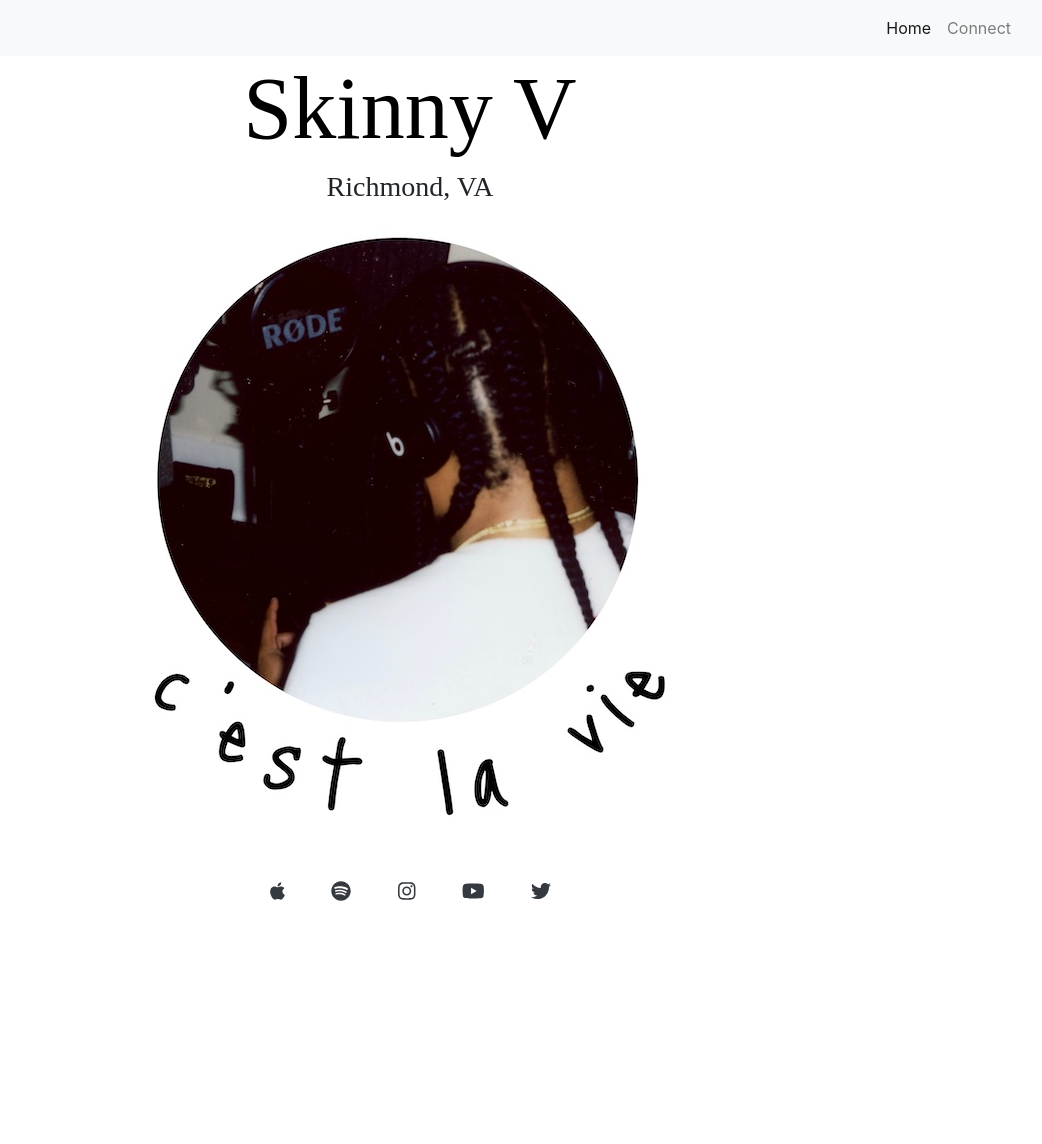
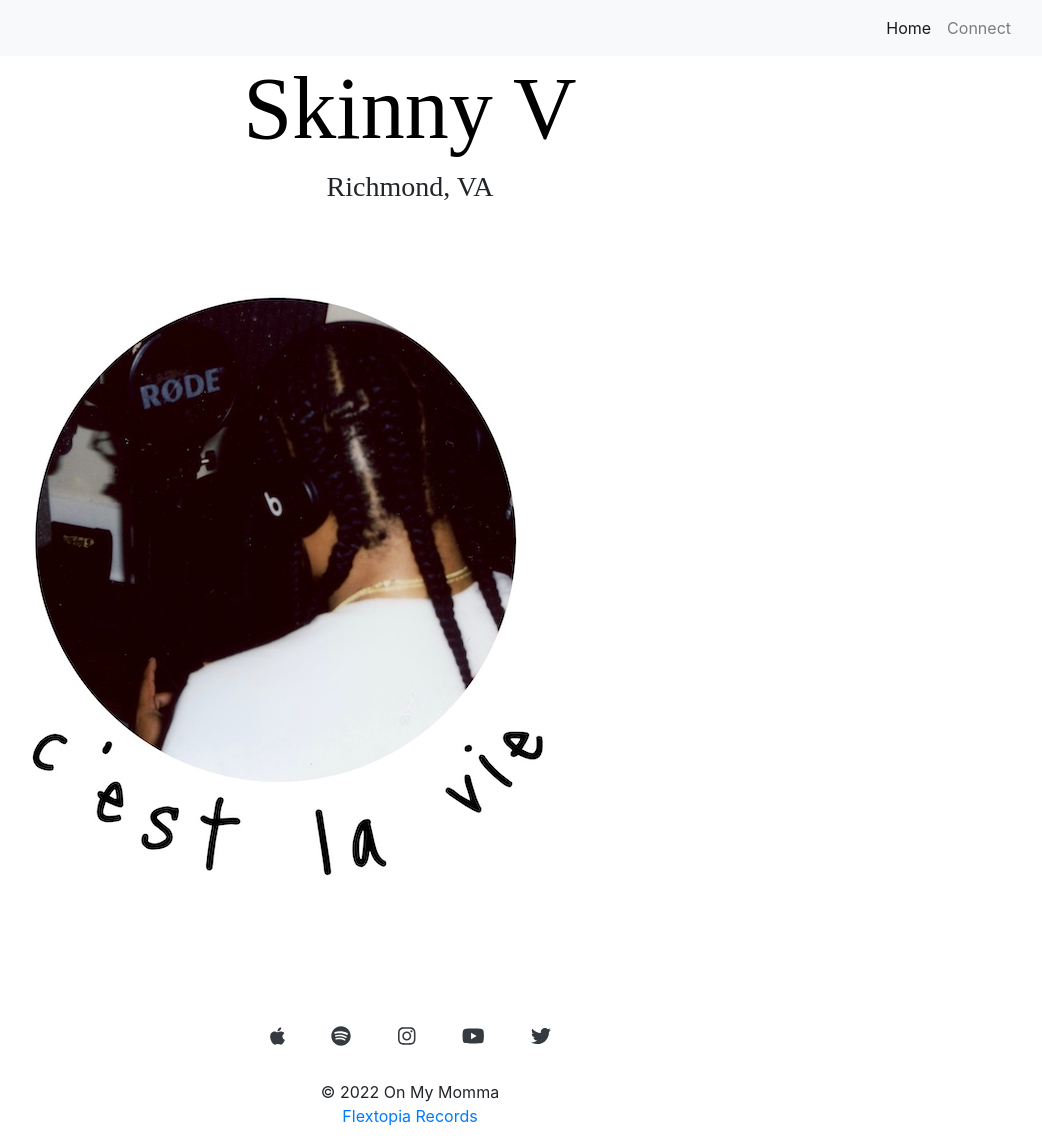
Before and after one commit to rossgordon19/East-Side-Skinny, a website: page index.html in a window 1280 px wide. Shown: the whole page, without its empty margins (230-1272 px from the left). Before the commit the page ends 943 px from the top, so only its background shows below. Drawn offline with nearby package versions, Linux system fonts and the light colour scheme; a web font is replaced by a local one.

Commit message:
header image update

```diff
--- a/css/styles.css
+++ b/css/styles.css
@@ -51,3 +51,11 @@ p {
     font-family: 'Mansalva';
     color: black;
 }
+
+#socials {
+    margin-top: 85px;
+}
+
+#header-img {
+    margin-top: 60px;
+}
--- a/index.html
+++ b/index.html
@@ -83,12 +83,12 @@
 
     <!-- Header Image -->
     <div class="container-fluid col-sm-8 col-lg-10">
-        <img src="/img/c'est la vie.jpg" class="img-fluid" id="studio" alt="Studio" />
+        <img src="/img/c'est la vie.jpg" class="img-fluid" id="header-img" alt="Studio" />
     </div>
 
-    <div class="container pt-4">
+    <div class="container pt-4" id="socials">
         <!-- Social media -->
-        <section class="mb-4 text-center">
+        <section class="text-center">
 
             <!-- Apple Music -->
             <a class="btn btn-link btn-floating btn-lg text-dark m-1" href="https://music.apple.com/us/artist/skinny-v/1559103897" role="button"
@@ -145,10 +145,10 @@
 <footer>
 
      <!-- Copyright -->
-  <!-- <div class="footer-copyright text-center py-3">© 2022 On My Momma <br>
+  <div class="footer-copyright text-center py-3">© 2022 On My Momma <br>
     <a href="#">Flextopia Records</a>
-  </div> -->
-  <!-- Copyright -->
+  </div>
+
 
 </footer>
 
```
